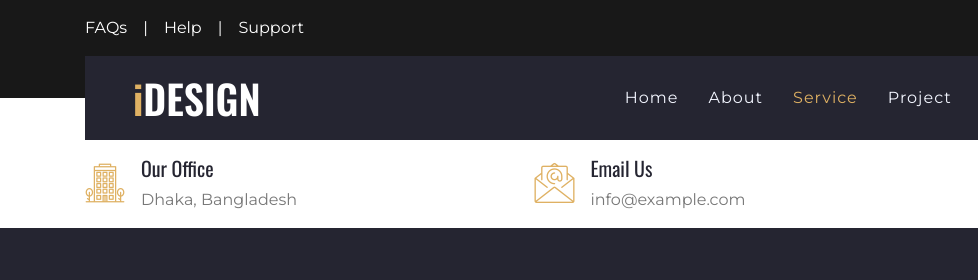
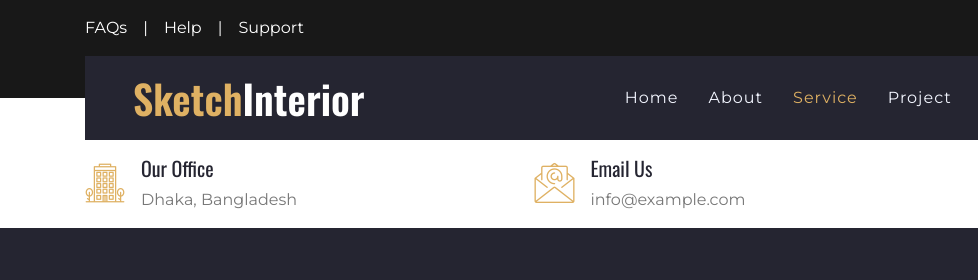
Before and after one commit to stowhid2021/SketchInterior_dev, a plain HTML site: page service.html in a window 1280 px wide. Shown: the top 280 px of the page, 0-978 px from the left. Drawn offline with nearby package versions, Linux system fonts and the light colour scheme.

Commit message:
Update navbar brand name from 'iDESIGN' to 'SketchInterior'

```diff
--- a/service.html
+++ b/service.html
@@ -72,7 +72,7 @@
         <div class="container position-relative" style="z-index: 9;">
             <nav class="navbar navbar-expand-lg bg-secondary navbar-dark py-3 py-lg-0 pl-3 pl-lg-5">
                 <a href="" class="navbar-brand">
-                    <h1 class="m-0 display-5 text-white"><span class="text-primary">i</span>DESIGN</h1>
+                    <h1 class="m-0 display-5 text-white"><span class="text-primary">Sketch</span>Interior</h1>
                 </a>
                 <button type="button" class="navbar-toggler" data-toggle="collapse" data-target="#navbarCollapse">
                     <span class="navbar-toggler-icon"></span>
```
